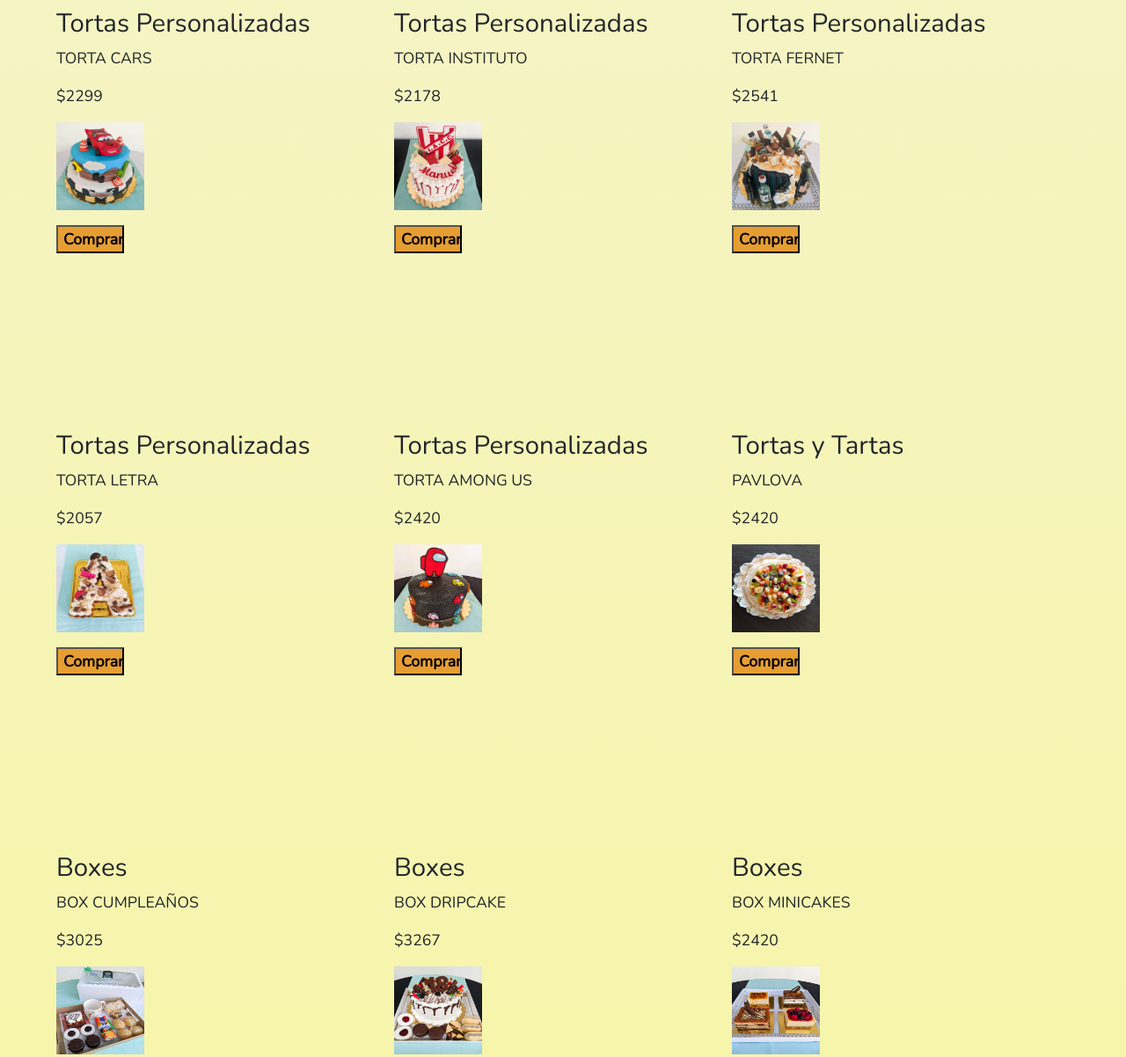
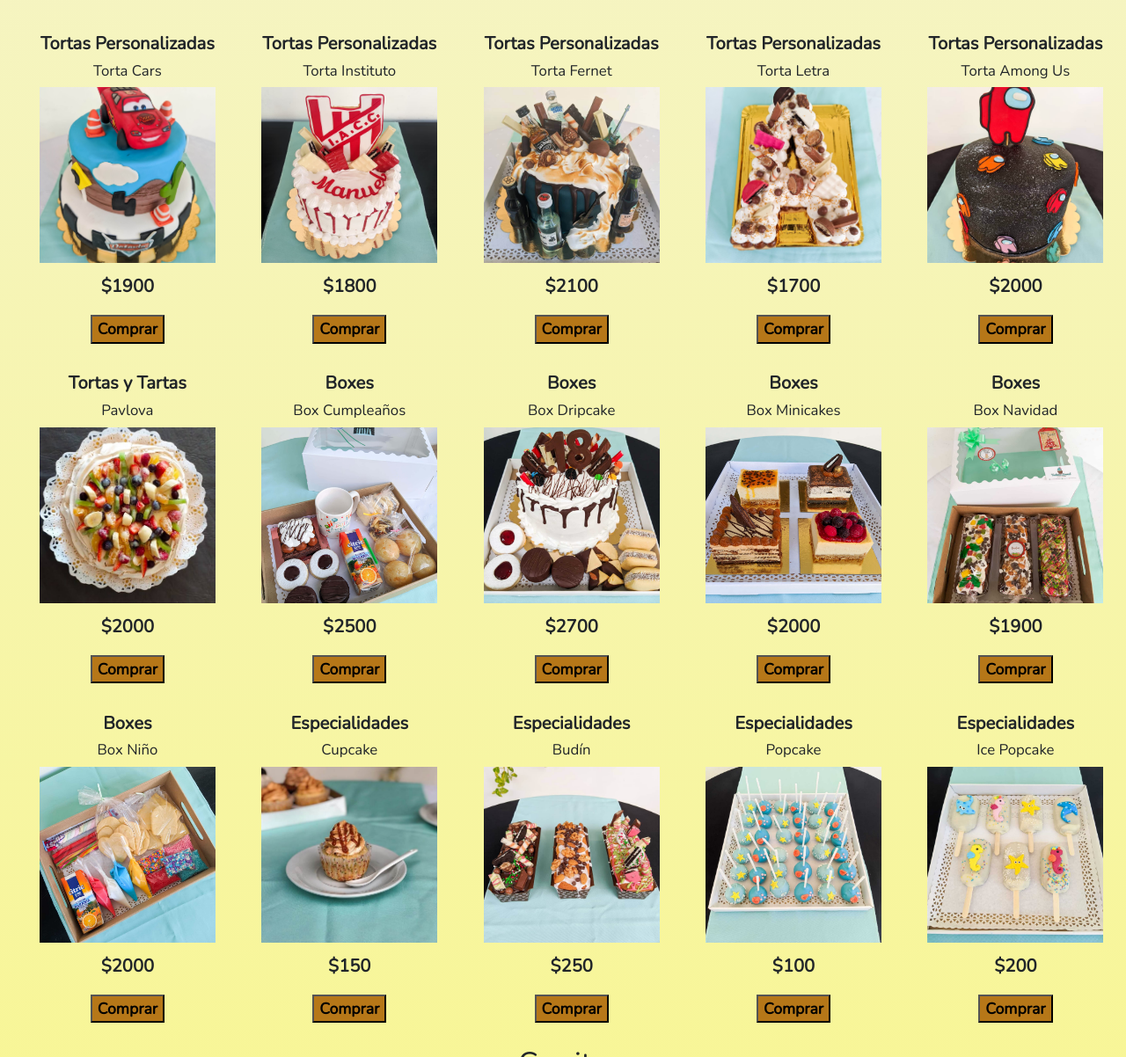
Before and after one commit to JulianFigueroa9/Cart-Js, a plain HTML site: page index.html in a window 1280 px wide. Shown: the part 200-1402 px from the top of the page at 88% size. Drawn offline with nearby package versions, Linux system fonts and the light colour scheme; some packages are replaced by stand-ins of ours; a script that the page names is missing; a web font is replaced by a local one.

Commit message:
Arreglo del carrito e implementación de FETCH

```diff
--- a/JS/main.js
+++ b/JS/main.js
@@ -1,92 +1,157 @@
-
 
 const productos = [];
 
-productos.push(new Producto("Tortas Personalizadas", "Torta Cars", 1900, "./imagenes/galeria2.jpg"));
-productos.push(new Producto("Tortas Personalizadas", "Torta Instituto", 1800, "./imagenes/galeria1.jpg"));
-productos.push(new Producto("Tortas Personalizadas", "Torta Fernet", 2100, "./imagenes/tortapersonalizada1.jpg"));
-productos.push(new Producto("Tortas Personalizadas", "Torta Letra", 1700, "./imagenes/galeria9.jpg"));
-productos.push(new Producto("Tortas Personalizadas", "Torta Among Us", 2000, "./imagenes/galeria5.jpg"));
-productos.push(new Producto("Tortas y Tartas", "Pavlova", 2000,"./imagenes/pavlova.jpg"));
-productos.push(new Producto("Boxes", "Box Cumpleaños", 2500,"./imagenes/boxcumpleanios.jpg"));
-productos.push(new Producto("Boxes", "Box Dripcake", 2700,"./imagenes/boxdripcake.jpg"));
-productos.push(new Producto("Boxes", "Box Minicakes", 2000,"./imagenes/boxminicakes.jpg"));
-productos.push(new Producto("Boxes", "Box Navidad", 1900,"./imagenes/boxnavidad.jpg"));
-productos.push(new Producto("Boxes", "Box Niño", 2000,"./imagenes/boxninio.jpg"));
-productos.push(new Producto("Especialidades", "Cupcake", 150,"./imagenes/especialidad1.jpg"));
-productos.push(new Producto("Especialidades", "Budín", 250,"./imagenes/especialidad2.jpg"));
-productos.push(new Producto("Especialidades", "Popcake", 100, "./imagenes/especialidadpopcake.jpg"));
-productos.push(new Producto("Especialidades", "Ice Popcake", 200, "./imagenes/especialidadpopcake2.jpg"));
+productos.push(new Producto(1, "Tortas Personalizadas", "Torta Cars", 1900, "./imagenes/galeria2.jpg"));
+productos.push(new Producto(2, "Tortas Personalizadas", "Torta Instituto", 1800, "./imagenes/galeria1.jpg"));
+productos.push(new Producto(3, "Tortas Personalizadas", "Torta Fernet", 2100, "./imagenes/tortapersonalizada1.jpg"));
+productos.push(new Producto(4,"Tortas Personalizadas", "Torta Letra", 1700, "./imagenes/galeria9.jpg"));
+productos.push(new Producto(5, "Tortas Personalizadas", "Torta Among Us", 2000, "./imagenes/galeria5.jpg"));
+productos.push(new Producto(6, "Tortas y Tartas", "Pavlova", 2000,"./imagenes/pavlova.jpg"));
+productos.push(new Producto(7, "Boxes", "Box Cumpleaños", 2500,"./imagenes/boxcumpleanios.jpg"));
+productos.push(new Producto(8, "Boxes", "Box Dripcake", 2700,"./imagenes/boxdripcake.jpg"));
+productos.push(new Producto(9, "Boxes", "Box Minicakes", 2000,"./imagenes/boxminicakes.jpg"));
+productos.push(new Producto(10, "Boxes", "Box Navidad", 1900,"./imagenes/boxnavidad.jpg"));
+productos.push(new Producto(11, "Boxes", "Box Niño", 2000,"./imagenes/boxninio.jpg"));
+productos.push(new Producto(12, "Especialidades", "Cupcake", 150,"./imagenes/especialidad1.jpg"));
+productos.push(new Producto(13, "Especialidades", "Budín", 250,"./imagenes/especialidad2.jpg"));
+productos.push(new Producto(14, "Especialidades", "Popcake", 100, "./imagenes/especialidadpopcake.jpg"));
+productos.push(new Producto(15, "Especialidades", "Ice Popcake", 200, "./imagenes/especialidadpopcake2.jpg"));
 
 
 let carrito = [];
 
+let items = document.querySelector("#items");
+let carritoDOM = document.querySelector("#carrito");
+let total = document.querySelector("#total");
+let btnVaciar = document.querySelector("#botonVaciar");
+let miLocalStorage = window.localStorage;
 const claveLocalStorage = "compraCarrito";
 
-let seccionProductos = document.getElementById("productos");
-let items = document.querySelectorAll("#productos div");
-let botonesCompra = document.getElementsByClassName("btnCompra");
-let totalCarrito = document.querySelector("#carrito div");
-let botonVaciar = document.querySelector("#btnVaciar");
 
-mostrarCarrito();
+function productosALaVenta(){
+    fetch('./data/productos.json')
+    .then(response => response.json())
+    .then(data =>{
+        data.forEach((dato) =>{
+            let nodo = document.createElement("div");
 
-botonVaciar.addEventListener("click",vaciarCarrito);
+            let nodoCuerpo = document.createElement("div");
+            nodoCuerpo.classList.add("cuerpoProductos")
 
-for (let i = 0; 0 < productos.length; i++) {
-    items[i].children[0].textContent = productos[i].categoria;
-    items[i].children[1].textContent = productos[i].nombre;
-    items[i].children[2].textContent = `$${productos[i].precio}`;
-    items[i].children[3].innerHTML = `<img src= "${productos[i].imagen}" alt="${productos[i].nombre}" width= 100px height= 100px>`;
+            let nodoCategoria = document.createElement("h4");
+            nodoCategoria.textContent = dato.categoria;
+            nodoCategoria.classList.add("tituloCategoria");
 
-    botonesCompra[i].addEventListener("click", ()=>{
-        carrito.push(new Carrito(productos[i].nombre,productos[i].precio));
-        localStorage.setItem(claveLocalStorage,JSON.stringify(carrito));
-        let lista = document.createElement("div");
-        seccionProductos.appendChild(lista);
-        lista.textContent = `Se añadió un/una ${productos[i].nombre} al carrito con un precio de $${productos[i].precio}.`
+            let nodoTitulo = document.createElement("h5");
+            nodoTitulo.textContent = dato.nombre;
+            nodoTitulo.classList.add("tituloProducto");
 
-        Swal.fire({
-            html: '<h3>Producto agregado al carrito.</h3>',
-            color: '#865101',
-            imageAlt: 'Valeria Sword - Logo',
-            icon: 'success',
-            showConfirmButton: false,
-            timer: 1000,
-            allowEscapeKey: true,
-            width: '400px',
-            height: '50px',
-          })
+
+            let nodoImagen = document.createElement("img");
+            nodoImagen.setAttribute("src", dato.imagen);
+            nodoImagen.classList.add("fotos");
+
+            let nodoPrecio = document.createElement("p");
+            nodoPrecio.textContent = `$${dato.precio}`;
+            nodoPrecio.classList.add("precio")
+
+            let btn = document.createElement("button");
+            btn.textContent = "Comprar";
+            btn.classList.add("btnComprar")
+            btn.setAttribute("id", dato.id);
+            btn.addEventListener('click', agregarProductoAlCarrito);
+
+
+            items.appendChild(nodo);
+            nodo.appendChild(nodoCuerpo);
+            nodoCuerpo.appendChild(nodoCategoria);
+            nodoCuerpo.appendChild(nodoTitulo);
+            nodoCuerpo.appendChild(nodoImagen);
+            nodoCuerpo.appendChild(nodoPrecio);
+            nodoCuerpo.appendChild(btn);
+        });
     });
 }
 
-function mostrarCarrito(){
-
-    let carro = localStorage.getItem(claveLocalStorage);
-    if (carro){
-
-        carro = JSON.parse(carro);
-
-        carrito = carro;
-
-
-        for (let i = 0;i<carro.length;i++){
-
-            let compra = carro[i];
-            document.write(`${compra.prod} - $${compra.total}`);
-            document.write("<br>")
-
+function agregarProductoAlCarrito(evento){
+    carrito.push(evento.target.getAttribute("id"));
+    actualizarCarrito();
+    guardarCarritoEnLS()
 }
 
+function actualizarCarrito(){
+    carritoDOM.textContent = "";
+
+    let carritoSinDuplicados = [...new Set(carrito)];
+    carritoSinDuplicados.forEach((item) => {
+
+        let miItem = productos.filter((itemProductos) => {
+            return itemProductos.id === parseInt(item);
+        });
+
+        let cantUnidades = carrito.reduce((total, itemId) => {
+        return itemId === item ? total+= 1 :total;
+        },0);
+
+        let lista = document.createElement("li");
+        lista.textContent = `${cantUnidades} x ${miItem[0].nombre} - $${miItem[0].precio}`;
+
+        let btnBorrar = document.createElement("button");
+        btnBorrar.textContent = "X";
+        btnBorrar.classList.add("btnX");
+        btnBorrar.dataset.item = item;
+        btnBorrar.addEventListener("click", borrarItem);
+
+        lista.appendChild(btnBorrar);
+        carritoDOM.appendChild(lista);
+
+    });
+    total.textContent = calcularTotal();
 }
 
+function borrarItem(evento){
+    let id = evento.target.dataset.item;
+    carrito = carrito.filter((carritoId) =>{
+        return carritoId !== id;
+    });
+
+    actualizarCarrito();
+    guardarCarritoEnLS();
+}
+
+function calcularTotal(){
+    return carrito.reduce((total, item) =>{
+        let miItem = productos.filter ((itemProductos) =>{
+            return itemProductos.id === parseInt(item);
+        });
+        return total + miItem[0].precio;
+    },0);
 }
 
 function vaciarCarrito(){
     carrito = [];
-    localStorage.setItem(claveLocalStorage,JSON.stringify(carrito));
+    actualizarCarrito();
+    localStorage.clear();
+}
 
-    Swal.fire({
+function guardarCarritoEnLS () {
+    miLocalStorage.setItem(claveLocalStorage, JSON.stringify(carrito));
+}
+
+function cargarCarritoDeLS () {
+    if (miLocalStorage.getItem(claveLocalStorage) !== null) {
+        carrito = JSON.parse(miLocalStorage.getItem(claveLocalStorage));
+    }
+}
+
+btnVaciar.addEventListener("click", vaciarCarrito);
+
+cargarCarritoDeLS();
+productosALaVenta();
+actualizarCarrito();
+
+
+/* Swal.fire({
   title: '¿Desea vaciar el carrito?',
   text: "Deberás agregar los productos nuevamente.",
   icon: 'warning',
@@ -106,5 +171,4 @@ function vaciarCarrito(){
       'success',
     )
   }
-      })
-}
+}) */
--- a/JS/producto.js
+++ b/JS/producto.js
@@ -1,7 +1,7 @@
-
 class Producto {
-    constructor(categoria, nombre, precio, imagen){
-        this.categoria = categoria;
+    constructor(id, categoria, nombre, precio, imagen){
+        this.id = id;
+        this.categoria = categoria.toUpperCase();
         this.nombre = nombre.toUpperCase();
         this.precio = precio * 1.21;
         this.imagen = imagen;
--- a/SCSS/paginas/_index.scss
+++ b/SCSS/paginas/_index.scss
@@ -1,46 +1,70 @@
-#productos{
+.tituloGral{
+    text-align: center;
+}
+
+
+.cuerpo{
+    display: flex;
+    flex-direction: column;
+}
+
+
+.cuerpoProductos{
+    display: flex;
+    flex-flow: column wrap;
+    margin-left: 1.15rem;
+    margin-top: 2rem;
+
+}
+
+.fotos{
+    width: 200px;
+    height: 200px;
+    object-fit: cover;
+    align-self: center;
+}
+
+#items{
     display: flex;
     flex-flow: row wrap;
-    align-content: center;
-    justify-content: center;
+    justify-content: space-between;
+    align-content: space-between;
+    margin: 2%;
+    height: 30%;
+}
 
-    div{
-        align-self: center;
-        width: 30vw;
-        height: 60vh;
+.tituloCategoria{
+    font-size: 1.2rem;
+    font-weight: 600;
+    text-align: center;
+}
+
+.tituloProducto{
+    font-size: 1rem;
+    text-align: center;
+}
+
+.precio{
+    text-align: center;
+    font-size: 1.2rem;
+    margin-top: 6%;
+    font-weight: 600;
+}
+
+.btnComprar, #botonVaciar, .btnX{
+    background-color: #b67718;
+    font-weight: 600;
+    align-self: center;
+
+    &:hover{
+        background-color: #09925b;
     }
 }
 
-
-h1{
-    text-align: center;
+.btnComprar{
+    width: fit-content;
+}
+aside{
+    align-self: center;
     margin-bottom: 3%;
 }
-
-.btnCompra{
-    background-color: #e69e33;
-    font-weight: 600;
-    width: 20%;
-
-    &:hover{
-        background-color: #16ac70;
-    }
-}
-
-
-#carrito{
-    display: flex;
-    flex-direction: column;
-    margin-left: 2%;
-    margin-bottom: 2%;
-
-    button{
-        width:10%;
-        background-color: #e69e33;
-        font-weight: 600;
-
-    &:hover{
-        background-color: #16ac70;
-    }
-    }
-}
--- /dev/null
+++ b/data/productos.json
@@ -0,0 +1,107 @@
+[
+    {
+        "id": 1,
+        "categoria": "Tortas Personalizadas",
+        "nombre": "Torta Cars",
+        "precio": 1900,
+        "imagen": "./imagenes/galeria2.jpg"
+    },
+    {
+        "id": 2,
+        "categoria": "Tortas Personalizadas",
+        "nombre": "Torta Instituto",
+        "precio": 1800,
+        "imagen": "./imagenes/galeria1.jpg"
+      },
+    {
+        "id": 3,
+        "categoria": "Tortas Personalizadas",
+        "nombre": "Torta Fernet",
+        "precio": 2100,
+        "imagen": "./imagenes/tortapersonalizada1.jpg"
+    },
+    {
+        "id": 4,
+        "categoria": "Tortas Personalizadas",
+        "nombre": "Torta Letra",
+        "precio": 1700,
+        "imagen": "./imagenes/galeria9.jpg"
+    },
+    {
+        "id": 5,
+        "categoria": "Tortas Personalizadas",
+        "nombre": "Torta Among Us",
+        "precio": 2000,
+        "imagen": "./imagenes/galeria5.jpg"
+    },
+    {
+        "id": 6,
+        "categoria": "Tortas y Tartas",
+        "nombre": "Pavlova",
+        "precio": 2000,
+        "imagen": "./imagenes/pavlova.jpg"
+    },
+    {
+        "id": 7,
+        "categoria": "Boxes",
+        "nombre": "Box Cumpleaños",
+        "precio": 2500,
+        "imagen": "./imagenes/boxcumpleanios.jpg"
+    },
+    {
+        "id": 8,
+        "categoria": "Boxes",
+        "nombre": "Box Dripcake",
+        "precio": 2700,
+        "imagen": "./imagenes/boxdripcake.jpg"
+    },
+    {
+        "id": 9,
+        "categoria": "Boxes",
+        "nombre": "Box Minicakes",
+        "precio": 2000,
+        "imagen": "./imagenes/boxminicakes.jpg"
+    },
+    {
+        "id": 10,
+        "categoria": "Boxes",
+        "nombre": "Box Navidad",
+        "precio": 1900,
+        "imagen": "./imagenes/boxnavidad.jpg"
+    },
+    {
+        "id": 11,
+        "categoria": "Boxes",
+        "nombre": "Box Niño",
+        "precio": 2000,
+        "imagen": "./imagenes/boxninio.jpg"
+    },
+    {
+        "id": 12,
+        "categoria": "Especialidades",
+        "nombre": "Cupcake",
+        "precio": 150,
+        "imagen": "./imagenes/especialidad1.jpg"
+    },
+    {
+        "id": 13,
+        "categoria": "Especialidades",
+        "nombre": "Budín",
+        "precio": 250,
+        "imagen": "./imagenes/especialidad2.jpg"
+    },
+    {
+        "id": 14,
+        "categoria": "Especialidades",
+        "nombre": "Popcake",
+        "precio": 100,
+        "imagen": "./imagenes/especialidadpopcake.jpg"
+    },
+    {
+        "id": 15,
+        "categoria": "Especialidades",
+        "nombre": "Ice Popcake",
+        "precio": 200,
+        "imagen": "./imagenes/especialidadpopcake2.jpg"
+    }
+]
--- a/index.html
+++ b/index.html
@@ -52,122 +52,15 @@
       </nav>
   </header>
   <h1 class="tituloGral">PRODUCTOS</h1>
-  <section id="productos">
-    <div>
-      <h3>CATEGORIA</h3>
-      <p>PRODUCTO</p>
-      <p>PRECIO</p>
-      <p>IMAGEN</p>
-      <button class="btnCompra">Comprar</button>
-    </div>
-    <div>
-      <h3>CATEGORIA</h3>
-      <p>PRODUCTO</p>
-      <p>PRECIO</p>
-      <p>IMAGEN</p>
-      <button class="btnCompra">Comprar</button>
-    </div>
-    <div>
-      <h3>CATEGORIA</h3>
-      <p>PRODUCTO</p>
-      <p>PRECIO</p>
-      <p>IMAGEN</p>
-      <button class="btnCompra">Comprar</button>
-    </div>
-    <div>
-      <h3>CATEGORIA</h3>
-      <p>PRODUCTO</p>
-      <p>PRECIO</p>
-      <p>IMAGEN</p>
-      <button class="btnCompra">Comprar</button>
-    </div>
-    <div>
-      <h3>CATEGORIA</h3>
-      <p>PRODUCTO</p>
-      <p>PRECIO</p>
-      <p>IMAGEN</p>
-      <button class="btnCompra">Comprar</button>
-    </div>
-    <div>
-      <h3>CATEGORIA</h3>
-      <p>PRODUCTO</p>
-      <p>PRECIO</p>
-      <p>IMAGEN</p>
-      <button class="btnCompra">Comprar</button>
-    </div>
-    <div>
-      <h3>CATEGORIA</h3>
-      <p>PRODUCTO</p>
-      <p>PRECIO</p>
-      <p>IMAGEN</p>
-      <button class="btnCompra">Comprar</button>
-    </div>
-    <div>
-      <h3>CATEGORIA</h3>
-      <p>PRODUCTO</p>
-      <p>PRECIO</p>
-      <p>IMAGEN</p>
-      <button class="btnCompra">Comprar</button>
-    </div>
-    <div>
-      <h3>CATEGORIA</h3>
-      <p>PRODUCTO</p>
-      <p>PRECIO</p>
-      <p>IMAGEN</p>
-      <button class="btnCompra">Comprar</button>
-    </div>
-    <div>
-      <h3>CATEGORIA</h3>
-      <p>PRODUCTO</p>
-      <p>PRECIO</p>
-      <p>IMAGEN</p>
-      <button class="btnCompra">Comprar</button>
-    </div>
-    <div>
-      <h3>CATEGORIA</h3>
-      <p>PRODUCTO</p>
-      <p>PRECIO</p>
-      <p>IMAGEN</p>
-      <button class="btnCompra">Comprar</button>
-    </div>
-    <div>
-      <h3>CATEGORIA</h3>
-      <p>PRODUCTO</p>
-      <p>PRECIO</p>
-      <p>IMAGEN</p>
-      <button class="btnCompra">Comprar</button>
-    </div>
-    <div>
-      <h3>CATEGORIA</h3>
-      <p>PRODUCTO</p>
-      <p>PRECIO</p>
-      <p>IMAGEN</p>
-      <button class="btnCompra">Comprar</button>
-    </div>
-    <div>
-      <h3>CATEGORIA</h3>
-      <p>PRODUCTO</p>
-      <p>PRECIO</p>
-      <p>IMAGEN</p>
-      <button class="btnCompra">Comprar</button>
-    </div>
-    <div>
-      <h3>CATEGORIA</h3>
-      <p>PRODUCTO</p>
-      <p>PRECIO</p>
-      <p>IMAGEN</p>
-      <button class="btnCompra">Comprar</button>
-    </div>
-  </section>
-
-  <section id="carrito">
-    <h2>Carrito</h2>
-    <div>
-      <h4 id="total">Productos</h4>
-    </div>
-    <button id="btnVaciar">Vaciar carrito</button>
-
-  </section>
+  <div class="cuerpo">
+    <main id="items"></main>
+    <aside>
+        <h2>Carrito</h2>
+        <ul id="carrito"></ul>
+        <p id="carritoTotal">Total: &dollar; <span id="total"></span></p>
+        <button id="botonVaciar">Vaciar</button>
+    </aside>
+</div>
   <footer>
     <div id="infoRedes">
         <p id="copyright">© Valeria Sword SB 2022 - Todos los derechos reservados</p>
@@ -184,7 +77,6 @@
   <script src="https://cdn.jsdelivr.net/npm/@popperjs/core@2.10.2/dist/umd/popper.min.js" integrity="sha384-7+zCNj/IqJ95wo16oMtfsKbZ9ccEh31eOz1HGyDuCQ6wgnyJNSYdrPa03rtR1zdB" crossorigin="anonymous"></script>
   <script src="https://cdn.jsdelivr.net/npm/bootstrap@5.1.3/dist/js/bootstrap.min.js" integrity="sha384-QJHtvGhmr9XOIpI6YVutG+2QOK9T+ZnN4kzFN1RtK3zEFEIsxhlmWl5/YESvpZ13" crossorigin="anonymous"></script>
   <script src="./JS/producto.js"></script>
-  <script src="./JS/carrito.js"></script>
   <script src="./JS/main.js"></script>
 
 
```
Also changed, not shown: JS/carrito.js (deleted, +0 -7 lines), CSS/main.css, data/package.json (renamed from package.json). Lines whose indentation alone changed are shown as unchanged.
